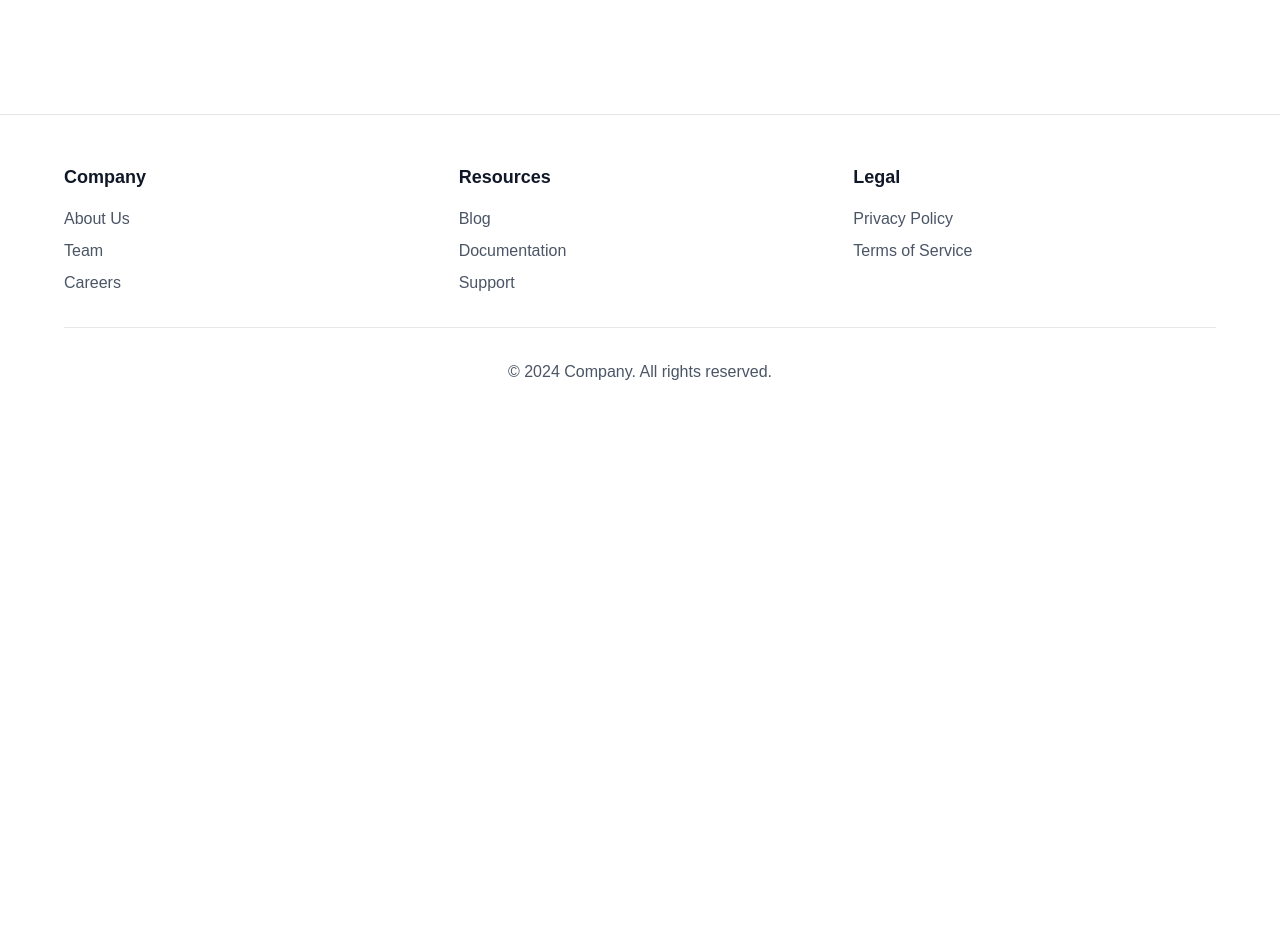
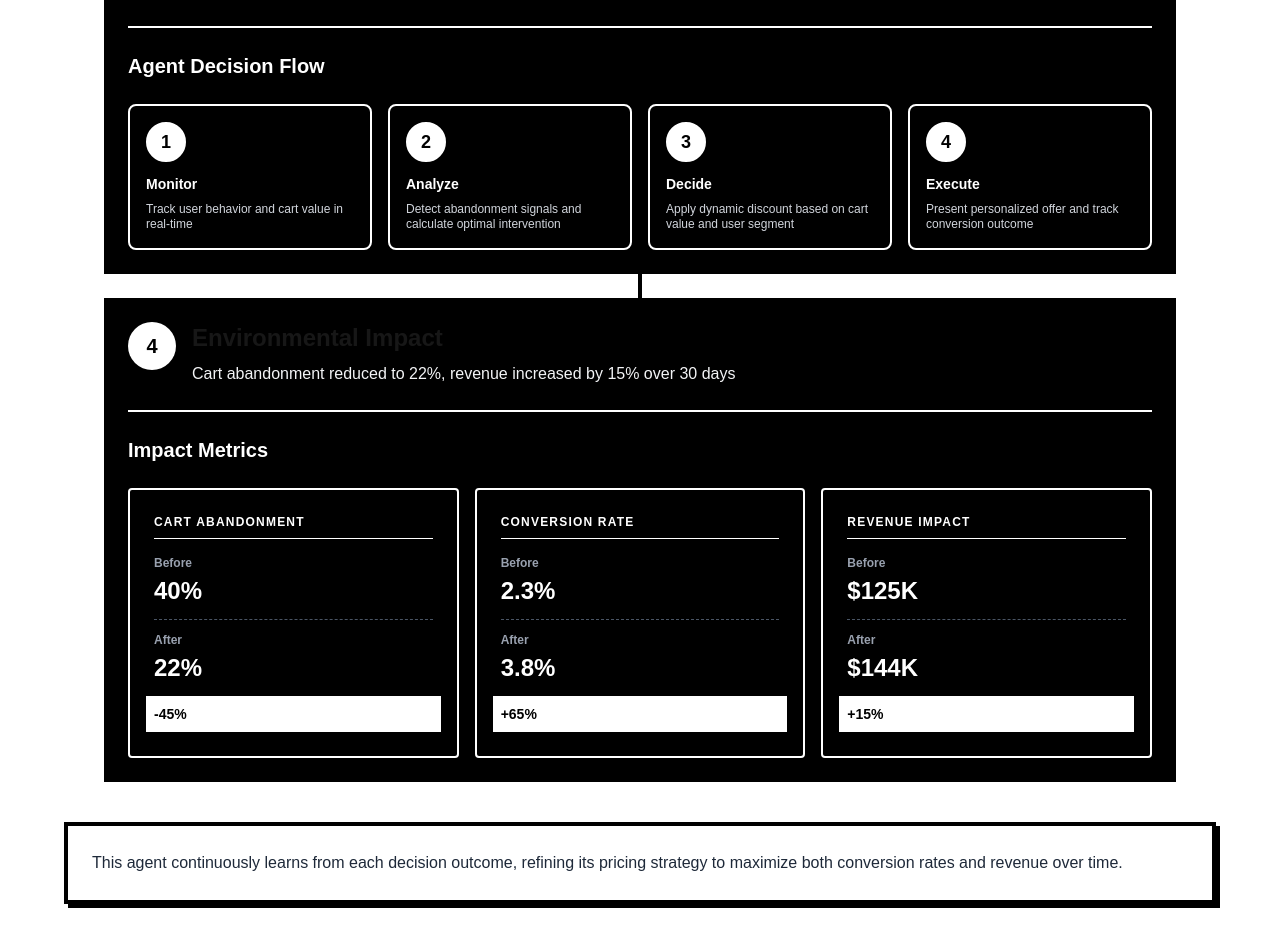
Before and after one commit to Prayatna-Rajkarnikar/sigil-website, a Next.js app: page /use-case in a window 1280 px wide. Before the commit this address had no page. Shown: the part 751-1680 px from the top of the page. Before the commit the page ends 1183 px from the top, so only its background shows below. Built offline with nearby package versions, Linux system fonts and the light colour scheme.

Commit message:
Sleleton finished

```diff
--- a/app/page.tsx
+++ b/app/page.tsx
@@ -56,6 +56,33 @@ export default function Home() {
         </div>
       </section>
 
+      <section className="flex items-center justify-between gap-16 px-12 py-24">
+        <div className="w-1/2 space-y-6">
+          <h1 className="text-3xl font-bold ">
+            Use Case: How an Actor Solves Real-World Problems
+          </h1>
+          <p className="leading-relaxed">
+            Lorem ipsum dolor sit amet, consectetur adipiscing elit, sed do
+            eiusmod tempor incididunt ut labore et dolore magna aliqua. Ut enim
+            ad minim veniam, quis nostrud exercitation ullamco laboris nisi ut
+            aliquip ex ea commodo consequat. Duis aute irure dolor in
+            reprehenderit in voluptate velit esse cillum dolore eu fugiat nulla
+            pariatur.
+          </p>
+          <button className="rounded-lg bg-black px-8 py-3 font-semibold text-white transition">
+            Learn More
+          </button>
+        </div>
+        <div>
+          <Image
+            src="/vercel.svg"
+            height={200}
+            width={200}
+            alt=" Image conveying Actor Concept"
+          />
+        </div>
+      </section>
+
       {/* Contact */}
       <section className="space-y-8 bg-gray-50 px-12 py-24">
         <h2 className="text-center text-6xl font-bold text-gray-900">
--- /dev/null
+++ b/app/use-case/page.tsx
@@ -0,0 +1,193 @@
+export default function AgentDecisionUseCase() {
+  const steps = [
+    {
+      title: "Situation",
+      content:
+        "E-commerce platform experiencing 40% cart abandonment rate during checkout",
+    },
+    {
+      title: "Actor Involved",
+      content: "AI Agent: Dynamic Pricing Optimizer",
+    },
+    {
+      title: "Decision Made",
+      content:
+        "Agent detects price sensitivity at checkout and applies strategic 8% discount to high-value carts",
+      showFlow: true,
+    },
+    {
+      title: "Environmental Impact",
+      content:
+        "Cart abandonment reduced to 22%, revenue increased by 15% over 30 days",
+      showMetrics: true,
+    },
+  ];
+
+  const metrics = [
+    { label: "Cart Abandonment", before: "40%", after: "22%", change: "-45%" },
+    { label: "Conversion Rate", before: "2.3%", after: "3.8%", change: "+65%" },
+    {
+      label: "Revenue Impact",
+      before: "$125K",
+      after: "$144K",
+      change: "+15%",
+    },
+  ];
+
+  return (
+    <div className="min-h-screen  p-8">
+      {/* Header */}
+      <div className="max-w-6xl mx-auto mb-4">
+        <h1 className="text-5xl font-black mb-3 tracking-tight">
+          Agentic Decision Modeling
+        </h1>
+        <p className="text-xl font-medium">Real-world use case demonstration</p>
+      </div>
+
+      {/* Main Content */}
+      <div className="max-w-6xl mx-auto">
+        {/* Use Case Card */}
+        <div className=" bg-white  p-10">
+          <div className="flex-1 py-4">
+            <h2 className="text-3xl font-black mb-2 text-black">
+              Use Case: Dynamic Pricing Agent
+            </h2>
+            <p className="text-lg font-medium text-gray-700">
+              E-commerce Checkout Optimization
+            </p>
+          </div>
+
+          {/* Steps Timeline */}
+          <div className="">
+            {steps.map((s, idx) => (
+              <div key={idx} className="relative">
+                <div className=" bg-black p-6">
+                  <div className="flex items-center justify-between mb-6">
+                    <div className="flex-1 flex items-start gap-4">
+                      <div className="flex items-center gap-3">
+                        <span className="w-12 h-12 rounded-full bg-white text-black flex items-center justify-center font-black text-xl">
+                          {idx + 1}
+                        </span>
+                      </div>
+                      <div className="flex-1">
+                        <h3 className="text-2xl font-black mb-2 ">{s.title}</h3>
+                        <p className="text-base text-gray-100 font-medium">
+                          {s.content}
+                        </p>
+                      </div>
+                    </div>
+                  </div>
+
+                  {s.showFlow && (
+                    <div className="mt-6 pt-6 border-t-2 border-white ">
+                      <h4 className="text-xl font-black mb-6 text-white">
+                        Agent Decision Flow
+                      </h4>
+                      <div className="grid grid-cols-4 gap-4">
+                        {[
+                          {
+                            num: "1",
+                            title: "Monitor",
+                            desc: "Track user behavior and cart value in real-time",
+                          },
+                          {
+                            num: "2",
+                            title: "Analyze",
+                            desc: "Detect abandonment signals and calculate optimal intervention",
+                          },
+                          {
+                            num: "3",
+                            title: "Decide",
+                            desc: "Apply dynamic discount based on cart value and user segment",
+                          },
+                          {
+                            num: "4",
+                            title: "Execute",
+                            desc: "Present personalized offer and track conversion outcome",
+                          },
+                        ].map((item, i) => (
+                          <div key={i} className="relative">
+                            <div className="relative bg-black border-2 border-white rounded-lg p-4 h-full">
+                              <div className="w-10 h-10 border-2 border-white bg-white text-black flex items-center justify-center font-black text-lg mb-3 rounded-full">
+                                {item.num}
+                              </div>
+                              <div className="font-black text-sm mb-2 text-white">
+                                {item.title}
+                              </div>
+                              <div className="text-xs text-gray-300 leading-tight">
+                                {item.desc}
+                              </div>
+                            </div>
+                          </div>
+                        ))}
+                      </div>
+                    </div>
+                  )}
+
+                  {s.showMetrics && (
+                    <div className="mt-6 pt-6 border-t-2 border-white">
+                      <h4 className="text-xl font-black mb-6 text-white">
+                        Impact Metrics
+                      </h4>
+                      <div className="grid grid-cols-3 gap-4">
+                        {metrics.map((m, i) => (
+                          <div key={i} className="relative">
+                            <div className="relative bg-black border-2 border-white rounded-sm p-6">
+                              <h5 className="font-black mb-4 text-xs uppercase tracking-widest text-white border-b border-white pb-2">
+                                {m.label}
+                              </h5>
+                              <div className="space-y-3">
+                                <div>
+                                  <div className="text-xs font-bold text-gray-400 mb-1">
+                                    Before
+                                  </div>
+                                  <div className="text-2xl font-black text-white">
+                                    {m.before}
+                                  </div>
+                                </div>
+                                <div className="border-t border-dashed border-gray-600 pt-3">
+                                  <div className="text-xs font-bold text-gray-400 mb-1">
+                                    After
+                                  </div>
+                                  <div className="text-2xl font-black text-white">
+                                    {m.after}
+                                  </div>
+                                </div>
+                                <div className="flex items-center gap-2 pt-2 bg-white text-black p-2 -mx-2">
+                                  <span className="font-black text-sm">
+                                    {m.change}
+                                  </span>
+                                </div>
+                              </div>
+                            </div>
+                          </div>
+                        ))}
+                      </div>
+                    </div>
+                  )}
+                </div>
+                {idx < steps.length - 1 && (
+                  <div className="flex justify-center">
+                    <div className="w-1 h-6 bg-black" />
+                  </div>
+                )}
+              </div>
+            ))}
+          </div>
+        </div>
+
+        {/* Bottom Info */}
+        <div className="relative">
+          <div className="absolute inset-0 bg-black transform translate-x-1 translate-y-1"></div>
+          <div className="relative bg-white border-4 border-black p-6 flex items-start gap-4">
+            <p className="text-base text-gray-800 font-medium leading-relaxed">
+              This agent continuously learns from each decision outcome,
+              refining its pricing strategy to maximize both conversion rates
+              and revenue over time.
+            </p>
+          </div>
+        </div>
+      </div>
+    </div>
+  );
+}
```
